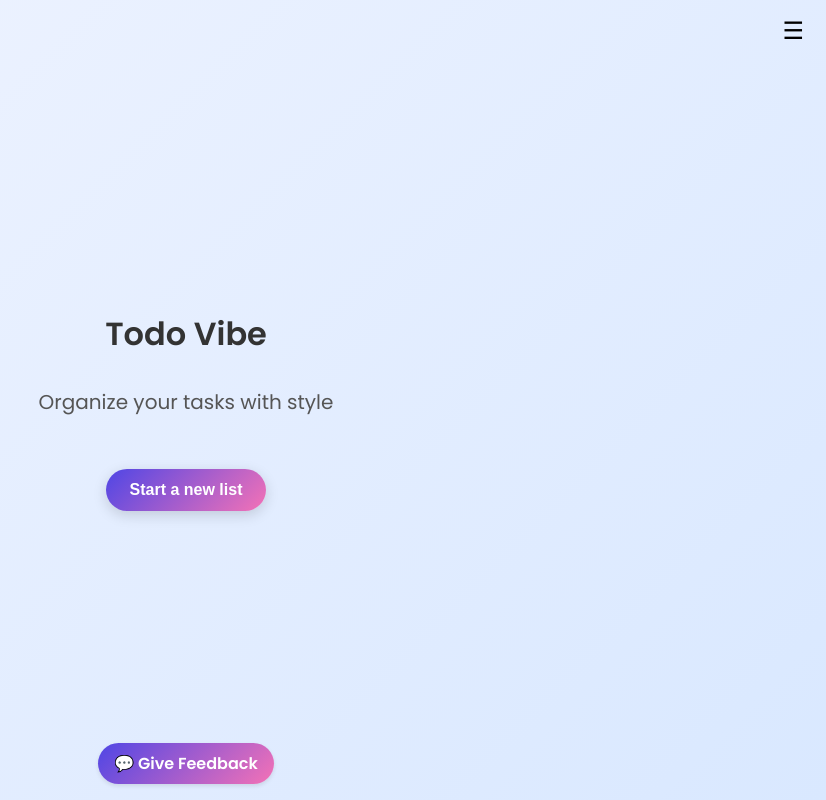
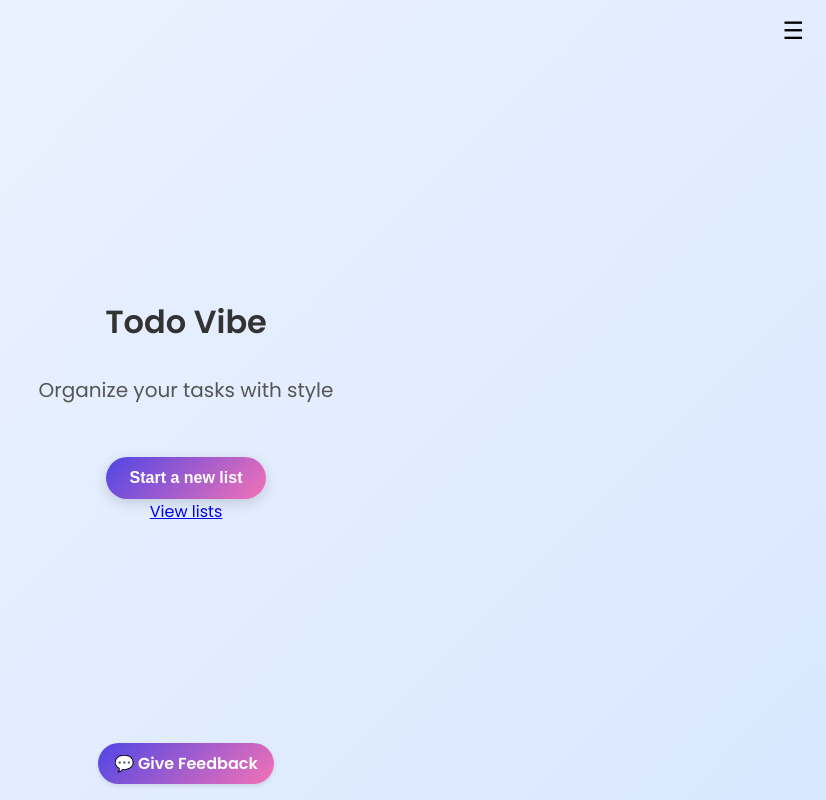
Before and after one commit to bpetersen/todo-vibe, a React (Vite) app in the folder web/: page / in a window 1280 px wide. Shown: the whole page, without its empty margins (454-1280 px from the left). Built offline with nearby package versions, Linux system fonts and the light colour scheme.

Commit message:
fix: link to list manager from home

```diff
--- a/web/src/App.tsx
+++ b/web/src/App.tsx
@@ -59,6 +59,7 @@ export default function App() {
       <button className="start-button" onClick={createList}>
         Start a new list
       </button>
+      <a href="/lists">View lists</a>
       <FeedbackFooter />
     </main>
   );
```
Also changed, not shown: 1 other file (tests, documents, lock files or other folders).
